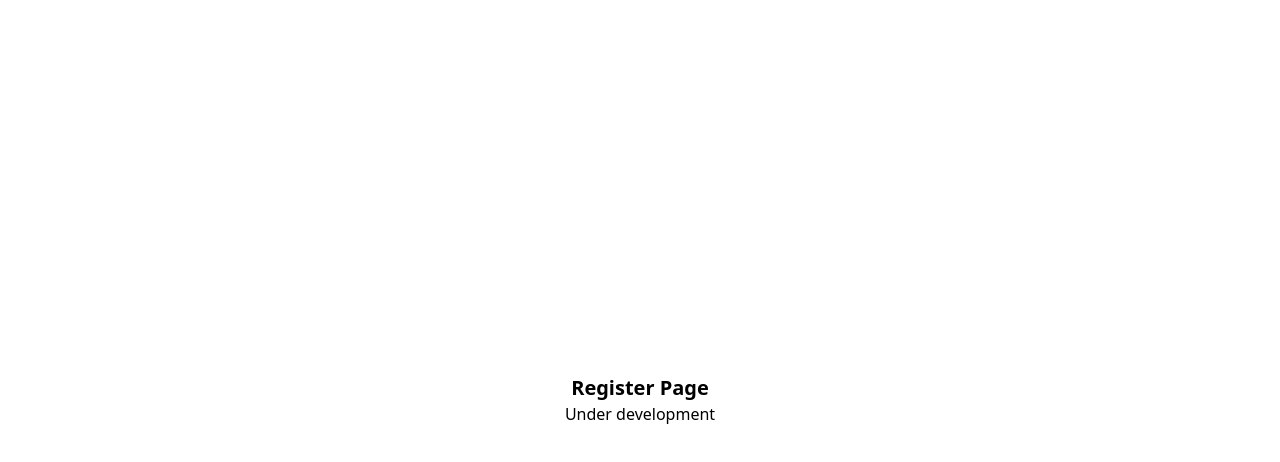
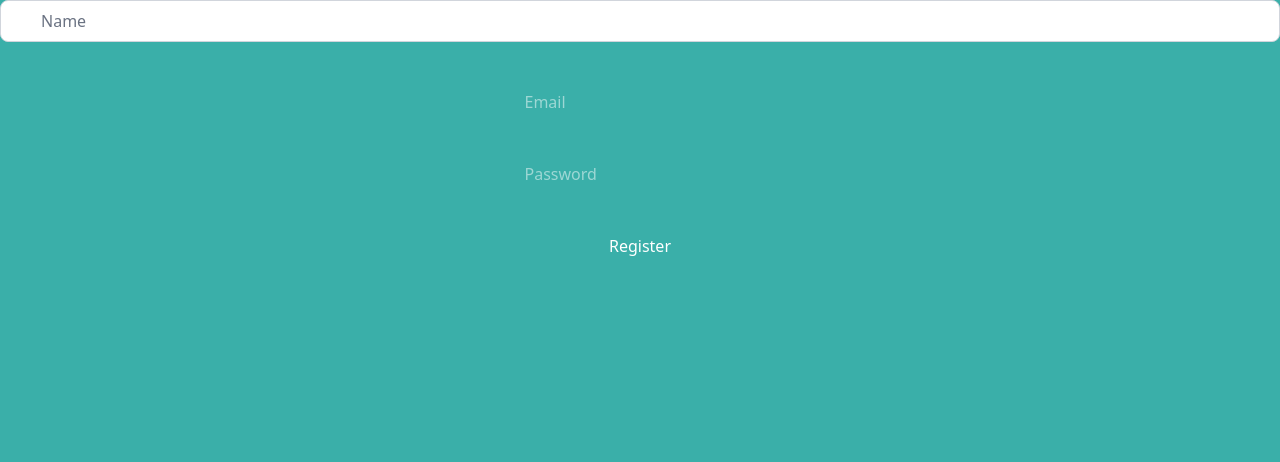
Before and after one commit to gamithf/petconnect, a React (Vite) app in the folder frontend/: page /register in a window 1280 px wide. Shown: the top 462 px of the page. Built offline with nearby package versions, Linux system fonts and the light colour scheme.

Commit message:
register page

```diff
--- a/frontend/package.json
+++ b/frontend/package.json
@@ -11,6 +11,7 @@
   },
   "dependencies": {
     "@tailwindcss/vite": "^4.1.10",
+    "axios": "^1.10.0",
     "framer-motion": "^12.18.1",
     "react": "^19.1.0",
     "react-cookie": "^8.0.1",
--- /dev/null
+++ b/frontend/src/hooks/useAxios.js
@@ -0,0 +1,32 @@
+import axios from "axios";
+import { useState } from "react";
+
+export function useAxios(initialConfig) {
+  const [data, setData] = useState(null);
+  const [error, setError] = useState(null);
+  const [loading, setLoading] = useState(false);
+
+  const sendRequest = async (overrideConfig) => {
+    setLoading(true);
+    setError(null);
+
+    try {
+      const response = await axios({
+        ...initialConfig,
+        ...overrideConfig,
+      });
+
+      setData(response.data);
+    } catch (err) {
+      if (err instanceof Error) {
+        setError(err.message);
+      } else {
+        setError("Something went wrong");
+      }
+    } finally {
+      setLoading(false);
+    }
+  };
+
+  return { data, error, loading, sendRequest };
+}
--- a/frontend/src/pages/common/LandingPage.jsx
+++ b/frontend/src/pages/common/LandingPage.jsx
@@ -1,7 +1,7 @@
 import React from "react";
 import Button from "../../components/common/Button";
 import heroImg from "../../assets/heroImg.svg"; // Replace with your hero image
-import { useNavigate } from "react-router-dom";
+import { Link, useNavigate } from "react-router-dom";
 
 const features = [
   "Pet adoption & lost/found support",
@@ -16,26 +16,24 @@ export default function Landing() {
   return (
     <div className="min-h-screen bg-[#3AAFA9] text-white">
       {/* Top Nav with Logo */}
-      {/* <header className="p-6">
-        <h1 className="text-xl font-bold text-[#feffff]">PetConnect</h1>
-        <button className="bg-gray-800 text-white px-6 py-2 rounded-lg hover:bg-gray-700 transition-colors">
-          Login
-        </button>
-        <button className="bg-gray-800 text-white px-6 py-2 rounded-lg hover:bg-gray-700 transition-colors">
-          Register
-        </button>
-      </header> */}
+
       <header className="flex justify-between items-center px-6 py-4">
         <div className="flex items-center space-x-2">
           <h1 className="text-xl font-bold text-gray-800">PetConnect</h1>
         </div>
         <div className="flex space-x-3">
-          <button className="bg-gray-800 text-white px-6 py-2 rounded-lg hover:bg-gray-700 transition-colors">
+          <Link
+            to="/login"
+            className="bg-gray-800 text-white px-6 py-2 rounded-lg hover:bg-gray-700 transition-colors"
+          >
             Login
-          </button>
-          <button className="bg-gray-800 text-white px-6 py-2 rounded-lg hover:bg-gray-700 transition-colors">
+          </Link>
+          <Link
+            to="/register"
+            className="bg-gray-800 text-white px-6 py-2 rounded-lg hover:bg-gray-700 transition-colors"
+          >
             Register
-          </button>
+          </Link>
         </div>
       </header>
 
--- a/frontend/src/pages/common/Login.jsx
+++ b/frontend/src/pages/common/Login.jsx
@@ -1,21 +1,22 @@
+/* eslint-disable no-unused-vars */
 import { FiUser, FiLock, FiArrowRight } from "react-icons/fi";
 import { FcGoogle } from "react-icons/fc";
 import loginbg from "../../assets/loginBg.jpg";
-import { useNavigate } from 'react-router-dom';
+import { Link, useNavigate } from "react-router-dom";
 
 import { authRequest } from "../../api/api";
 import React, { useState } from "react";
 
 const Login = () => {
   const navigate = useNavigate();
-  const [email, setEmail] = useState('');
-  const [password, setPassword] = useState('');
-  const [error, setError] = useState('');
+  const [email, setEmail] = useState("");
+  const [password, setPassword] = useState("");
+  const [error, setError] = useState("");
   const [isLoading, setIsLoading] = useState(false);
 
   const handleSubmit = async (e) => {
     e.preventDefault();
-    setError('');
+    setError("");
     setIsLoading(true);
 
     try {
@@ -23,37 +24,39 @@ const Login = () => {
       const response = await authRequest("/users/login", "POST", payload);
       const data = response.data;
 
-      if (data.status === 'success') navigate("/home");
+      if (data.status === "success") navigate("/home");
       else {
-        setError(response.data?.message || 'Login failed. Please try again.');
+        setError(response.data?.message || "Login failed. Please try again.");
       }
     } catch (err) {
-      setError(err.response?.data?.message || 'An error occurred during login.');
-      console.error('Login error:', err);
+      setError(
+        err.response?.data?.message || "An error occurred during login."
+      );
+      console.error("Login error:", err);
     } finally {
       setIsLoading(false);
     }
   };
 
   const handleGoogleSignIn = async () => {
-   const popup = window.open(
-      'http://localhost:3000/auth/google',
-      '_blank',
-      'width=500,height=600'
+    const popup = window.open(
+      "http://localhost:3000/auth/google",
+      "_blank",
+      "width=500,height=600"
     );
 
-    window.addEventListener('message', (event) => {
-      if (event.origin === 'http://localhost:3000') {
+    window.addEventListener("message", (event) => {
+      if (event.origin === "http://localhost:3000") {
         const { data } = event.data;
         // Handle user data and token
-        console.log('Google auth success:', data);
+        console.log("Google auth success:", data);
         if (data && data.token) {
           // Store token in local storage or state management
-          localStorage.setItem('auth_token', data.token);
+          localStorage.setItem("auth_token", data.token);
           // Redirect to home page
-          navigate('/home');
+          navigate("/home");
         } else {
-          setError('Google authentication failed. Please try again.');
+          setError("Google authentication failed. Please try again.");
         }
       }
     });
@@ -68,7 +71,7 @@ const Login = () => {
           backgroundImage: `url(${loginbg})`,
           backgroundSize: "cover",
           backgroundPosition: "center",
-          backgroundRepeat: "no-repeat"
+          backgroundRepeat: "no-repeat",
         }}
       >
         {/* Semi-transparent overlay - lighter for dark text */}
@@ -78,7 +81,9 @@ const Login = () => {
         <div className="relative z-10 p-8 text-gray-800">
           {/* Logo Header */}
           <div className="text-center mb-8">
-            <h1 className="text-3xl font-bold mt-24">Welcome Back Pet Lover !</h1>
+            <h1 className="text-3xl font-bold mt-24">
+              Welcome Back Pet Lover !
+            </h1>
           </div>
 
           {error && (
@@ -126,13 +131,19 @@ const Login = () => {
                   type="checkbox"
                   className="h-4 w-4 text-[#3AAFA9] focus:ring-[#3AAFA9] border-gray-300 rounded"
                 />
-                <label htmlFor="remember-me" className="ml-2 block text-sm text-gray-800">
+                <label
+                  htmlFor="remember-me"
+                  className="ml-2 block text-sm text-gray-800"
+                >
                   Remember me
                 </label>
               </div>
 
               <div className="text-sm">
-                <a href="#" className="font-medium text-gray-800 hover:text-[#2E8B84]">
+                <a
+                  href="#"
+                  className="font-medium text-gray-800 hover:text-[#2E8B84]"
+                >
                   Forgot password?
                 </a>
               </div>
@@ -143,7 +154,8 @@ const Login = () => {
               disabled={isLoading}
               className="w-full flex justify-center items-center py-2 px-4 border border-transparent rounded-lg shadow-sm text-sm font-medium text-white bg-[#3AAFA9] hover:bg-[#2E8B84] focus:outline-none focus:ring-2 focus:ring-offset-2 focus:ring-[#3AAFA9] disabled:opacity-70"
             >
-              {isLoading ? 'Logging in...' : 'Log in'} <FiArrowRight className="ml-2" />
+              {isLoading ? "Logging in..." : "Log in"}{" "}
+              <FiArrowRight className="ml-2" />
             </button>
 
             {/* Divider with "or" text */}
@@ -169,9 +181,12 @@ const Login = () => {
 
           <div className="mt-6 text-center text-sm text-gray-600">
             Don't have an account?{" "}
-            <a href="/register" className="font-medium text-[#3AAFA9] hover:text-[#2E8B84]">
+            <Link
+              to="/register"
+              className="font-medium text-[#3AAFA9] hover:text-[#2E8B84]"
+            >
               Sign up
-            </a>
+            </Link>
           </div>
         </div>
       </div>
--- a/frontend/src/pages/common/Register.jsx
+++ b/frontend/src/pages/common/Register.jsx
@@ -1,10 +1,85 @@
+/* eslint-disable no-unused-vars */
+import { use, useState } from "react";
+import { useAxios } from "../../hooks/useAxios";
+import { useNavigate } from "react-router-dom";
+
 export default function Register() {
+  const [formData, setFormData] = useState({
+    name: "",
+    email: "",
+    password: "",
+  });
+  const { data, error, loading, sendRequest } = useAxios({
+    method: "POST",
+    url: "http://localhost:5000/api/auth/signup",
+  });
+  const navigate = useNavigate();
+
+  const handleChange = (e) => {
+    setFormData((prev) => ({
+      ...prev,
+      [e.target.name]: e.target.value,
+    }));
+  };
+
+  const handleSubmit = async (e) => {
+    e.preventDefault();
+    await sendRequest({
+      data: formData,
+    });
+
+    if (!error && data) {
+      console.log("User registered:", data.user);
+      // Optional: Redirect or show success message
+      navigate("/home");
+    }
+  };
   return (
-    <div className="min-h-screen flex items-center justify-center">
-      <div className="text-center">
-        <h2 className="text-xl font-semibold">Register Page</h2>
-        <p>Under development</p>
+    <>
+      <div className="min-h-screen bg-[#3AAFA9] text-white">
+        <div className="text-center">
+          {/* <h2 className="text-xl font-semibold">Register Page</h2>
+          <p>Under development</p> */}
+
+          <form onSubmit={handleSubmit} className="space-y-6">
+            <input
+              name="name"
+              placeholder="Name"
+              className="w-full pl-10 pr-4 py-2 border border-gray-300 rounded-lg focus:outline-none focus:ring-2 focus:ring-[#3AAFA9] bg-white bg-opacity-80 placeholder-gray-500 text-gray-800"
+              value={formData.name}
+              onChange={handleChange}
+              required
+            />
+            <br />
+            <br />
+            <input
+              name="email"
+              placeholder="Email"
+              type="email"
+              value={formData.email}
+              onChange={handleChange}
+              required
+            />
+            <br />
+            <br />
+            <input
+              name="password"
+              placeholder="Password"
+              type="password"
+              value={formData.password}
+              onChange={handleChange}
+              required
+            />
+            <br />
+            <br />
+            <button type="submit" disabled={loading}>
+              {loading ? "Registering..." : "Register"}
+            </button>
+            {error && <p style={{ color: "red" }}>{error}</p>}
+            {data && <p style={{ color: "green" }}>Registered successfully!</p>}
+          </form>
+        </div>
       </div>
-    </div>
+    </>
   );
 }
```
Also changed, not shown: 1 other file (tests, documents, lock files or other folders).
